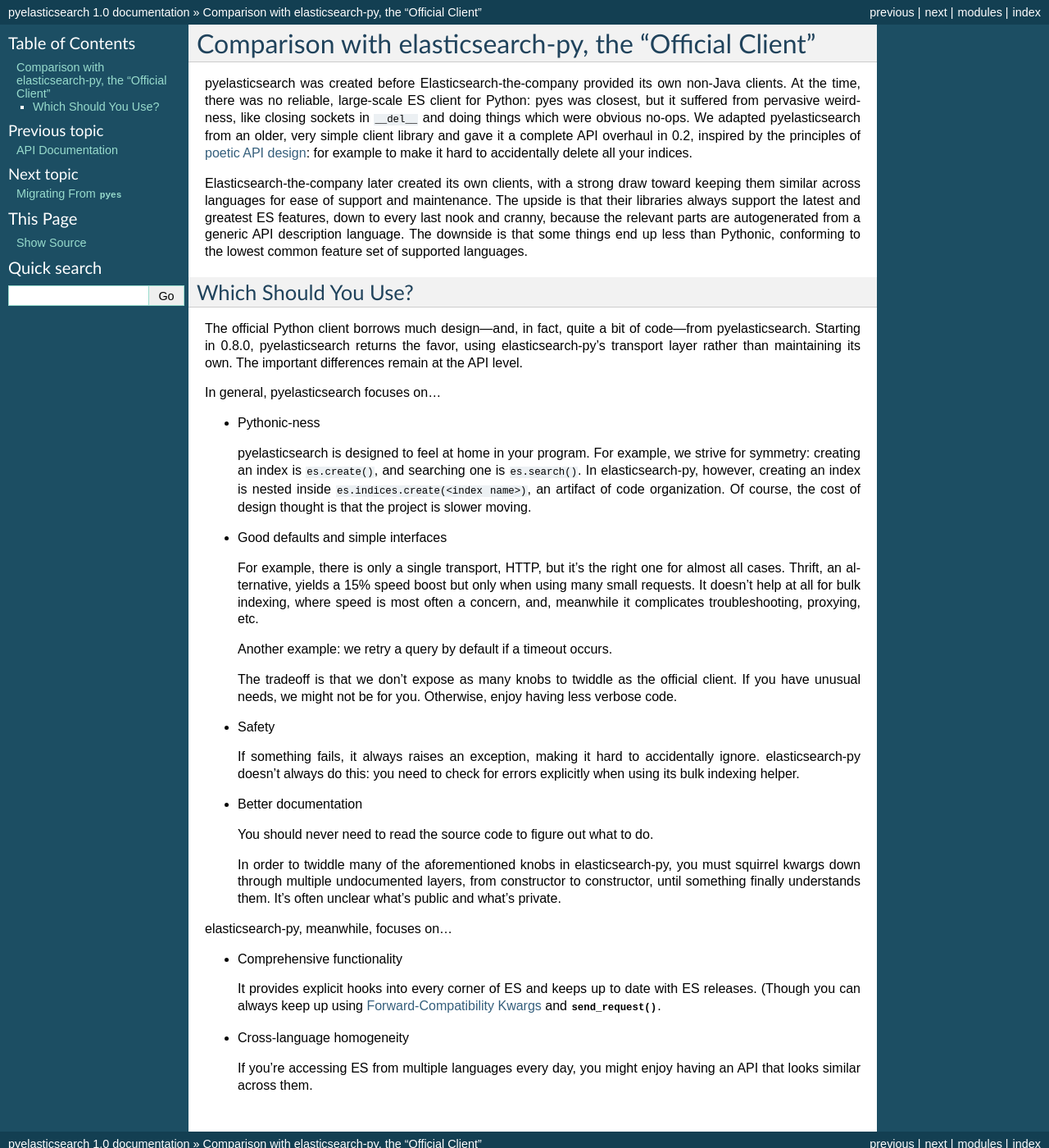
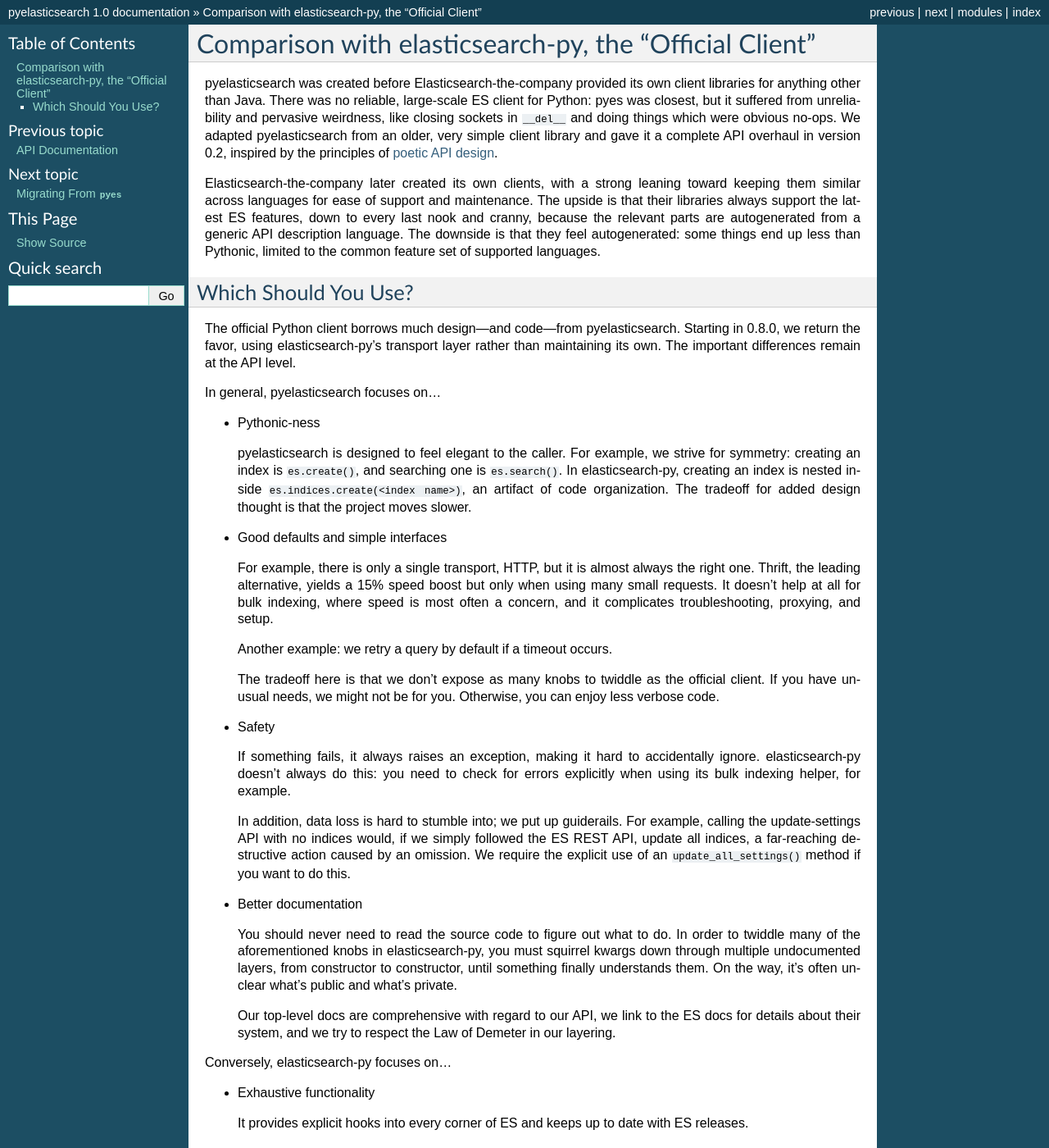
Before and after one commit to pyelasticsearch/pyelasticsearch, a Sphinx documentation site: the page built from docs/source/elasticsearch-py.rst, in a window 1280 px wide and 1400 px high. Shown: the whole window at 82% size. Built offline with Sphinx 7.4.7, drawn with Linux system fonts in a browser that asks for light colours; some of the changed text lies outside the part shown.

Commit message:
Polish elasticsearch-py comparison.

```diff
--- a/docs/source/elasticsearch-py.rst
+++ b/docs/source/elasticsearch-py.rst
@@ -3,81 +3,94 @@
 =======================================================
 
 pyelasticsearch was created before Elasticsearch-the-company provided its own
-non-Java clients. At the time, there was no reliable, large-scale ES client
-for Python: pyes was closest, but it suffered from pervasive weirdness, like
-closing sockets in ``__del__`` and doing things which were obvious no-ops. We
-adapted pyelasticsearch from an older, very simple client library and gave it
-a complete API overhaul in 0.2, inspired by the principles of `poetic API
-design <https://www.youtube.com/watch?v=JQYnFyG7A8c>`_: for example to make it
-hard to accidentally delete all your indices.
+client libraries for anything other than Java. There was no reliable,
+large-scale ES client for Python: pyes was closest, but it suffered from
+unreliability and pervasive weirdness, like closing sockets in ``__del__`` and
+doing things which were obvious no-ops. We adapted pyelasticsearch from an
+older, very simple client library and gave it a complete API overhaul in
+version 0.2, inspired by the principles of `poetic API design
+<https://www.youtube.com/watch?v=JQYnFyG7A8c>`_.
 
-Elasticsearch-the-company later created its own clients, with a strong draw
+Elasticsearch-the-company later created its own clients, with a strong leaning
 toward keeping them similar across languages for ease of support and
-maintenance. The upside is that their libraries always support the latest and
-greatest ES features, down to every last nook and cranny, because the relevant
-parts are autogenerated from a generic API description language. The downside
-is that some things end up less than Pythonic, conforming to the lowest common
-feature set of supported languages.
+maintenance. The upside is that their libraries always support the latest ES
+features, down to every last nook and cranny, because the relevant parts are
+autogenerated from a generic API description language. The downside is that
+they feel autogenerated: some things end up less than Pythonic, limited to the
+common feature set of supported languages.
 
 
 Which Should You Use?
 =====================
 
-The official Python client borrows much design—and, in fact, quite a bit of
-code—from pyelasticsearch. Starting in 0.8.0, pyelasticsearch returns the
-favor, using elasticsearch-py's transport layer rather than maintaining its
-own. The important differences remain at the API level.
+The official Python client borrows much design—and code—from pyelasticsearch.
+Starting in 0.8.0, we return the favor, using elasticsearch-py's
+transport layer rather than maintaining its own. The important differences
+remain at the API level.
 
 In general, pyelasticsearch focuses on...
 
 * Pythonic-ness
 
-  pyelasticsearch is designed to feel at home in your program. For example, we
+  pyelasticsearch is designed to feel elegant to the caller. For example, we
   strive for symmetry: creating an index is ``es.create()``, and searching one
-  is ``es.search()``. In elasticsearch-py, however, creating an index is
+  is ``es.search()``. In elasticsearch-py, creating an index is
   nested inside ``es.indices.create(<index name>)``, an artifact of code
-  organization. Of course, the cost of design thought is that the project is
-  slower moving.
+  organization. The tradeoff for added design thought is that the project moves slower.
 
 * Good defaults and simple interfaces
 
-  For example, there is only a single transport, HTTP, but it's the right one
-  for almost all cases. Thrift, an alternative, yields a 15% speed boost but
+  For example, there is only a single transport, HTTP, but it is almost always
+  the right one. Thrift, the leading alternative, yields a 15% speed boost but
   only when using many small requests. It doesn't help at all for bulk
-  indexing, where speed is most often a concern, and, meanwhile it complicates
-  troubleshooting, proxying, etc.
+  indexing, where speed is most often a concern, and it complicates
+  troubleshooting, proxying, and setup.
 
   Another example: we retry a query by default if a timeout occurs.
 
-  The tradeoff is that we don't expose as many knobs to twiddle as the
+  The tradeoff here is that we don't expose as many knobs to twiddle as the
   official client. If you have unusual needs, we might not be for you.
-  Otherwise, enjoy having less verbose code.
+  Otherwise, you can enjoy less verbose code.
 
 * Safety
 
   If something fails, it always raises an exception, making it hard to
   accidentally ignore. elasticsearch-py doesn't always do this: you need to
-  check for errors explicitly when using its bulk indexing helper.
+  check for errors explicitly when using its bulk indexing helper, for example.
+
+  In addition, data loss is hard to stumble into; we put up guiderails. For
+  example, calling the update-settings API with no indices would, if we simply
+  followed the ES REST API, update all indices, a far-reaching destructive
+  action caused by an omission. We require the explicit use of an
+  ``update_all_settings()`` method if you want to do this.
 
 * Better documentation
 
-  You should never need to read the source code to figure out what to do.
+  You should never need to read the source code to figure out what to do. In
+  order to twiddle many of the aforementioned knobs in elasticsearch-py, you
+  must squirrel kwargs down through multiple undocumented layers, from
+  constructor to constructor, until something finally understands them. On the
+  way, it's often unclear what's public and what's private.
 
-  In order to twiddle many of the aforementioned knobs in elasticsearch-py,
-  you must squirrel kwargs down through multiple undocumented layers, from
-  constructor to constructor, until something finally understands them. It's
-  often unclear what's public and what's private.
+  Our top-level docs are comprehensive with regard to our API, we link to the
+  ES docs for details about their system, and we try to respect the Law of
+  Demeter in our layering.
 
-elasticsearch-py, meanwhile, focuses on...
+Conversely, elasticsearch-py focuses on...
 
-* Comprehensive functionality
+* Exhaustive functionality
 
   It provides explicit hooks into every corner of ES and keeps up to date with
-  ES releases. (Though you can always keep up using
-  :ref:`forward-compatibility-kwargs` and
-  :meth:`~pyelasticsearch.ElasticSearch.send_request()`.
+  ES releases.
+
+  Our strategy is to provide :ref:`forward-compatibility-kwargs` (which
+  elasticsearch-py adopted as well) and
+  :meth:`~pyelasticsearch.ElasticSearch.send_request()` for the period between
+  an ES release and when we design APIs for its new features.
 
 * Cross-language homogeneity
 
-  If you're accessing ES from multiple languages every day, you might enjoy
-  having an API that looks similar across them.
+  If you're using ES from multiple languages every day, you might enjoy an API
+  that looks similar across them.
+
+  Conversely, we aim for idiomatic Python.
--- a/docs/source/index.rst
+++ b/docs/source/index.rst
@@ -10,6 +10,8 @@
 * Load balancing of requests across nodes in a cluster
 * Failed-node marking to avoid downed nodes for a period
 * Optional automatic retrying of failed requests
+
+For more on our philosophy and history, see :doc:`elasticsearch-py`.
 
 
 A Taste of the API
```
